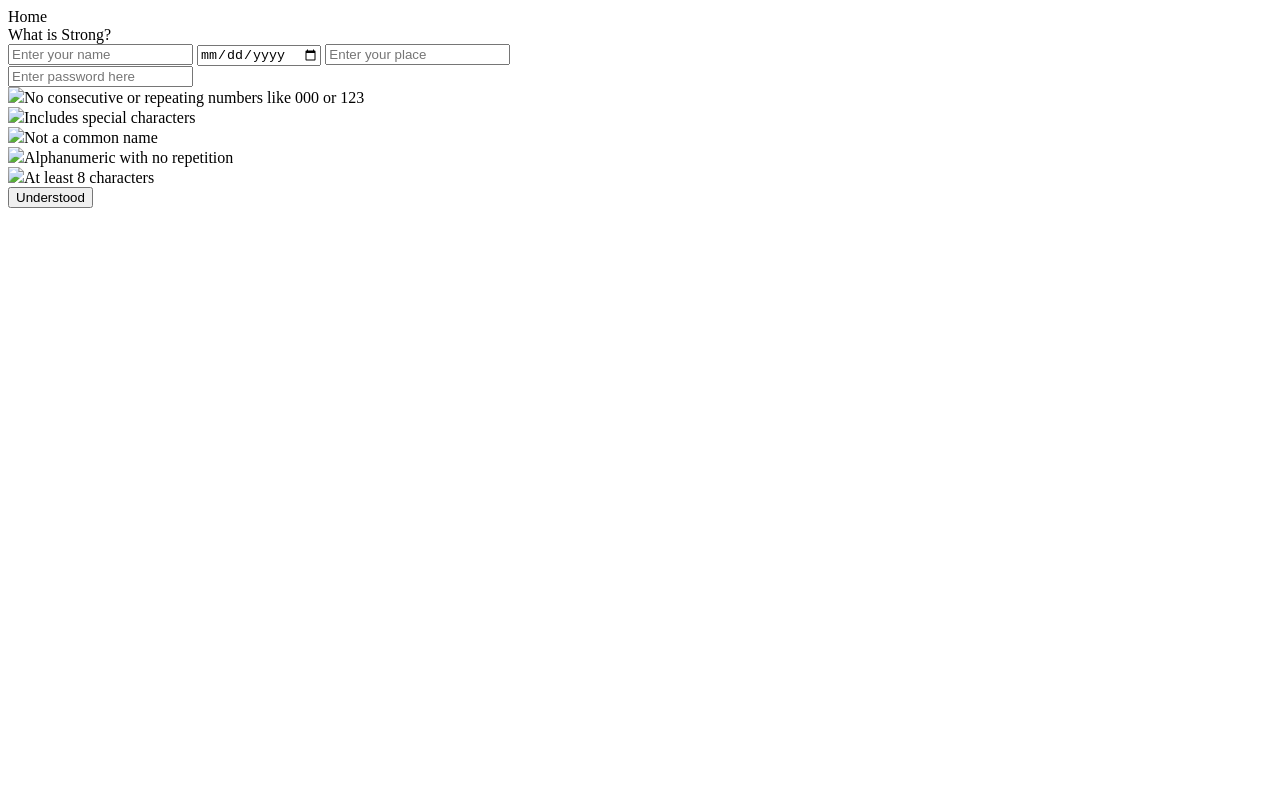
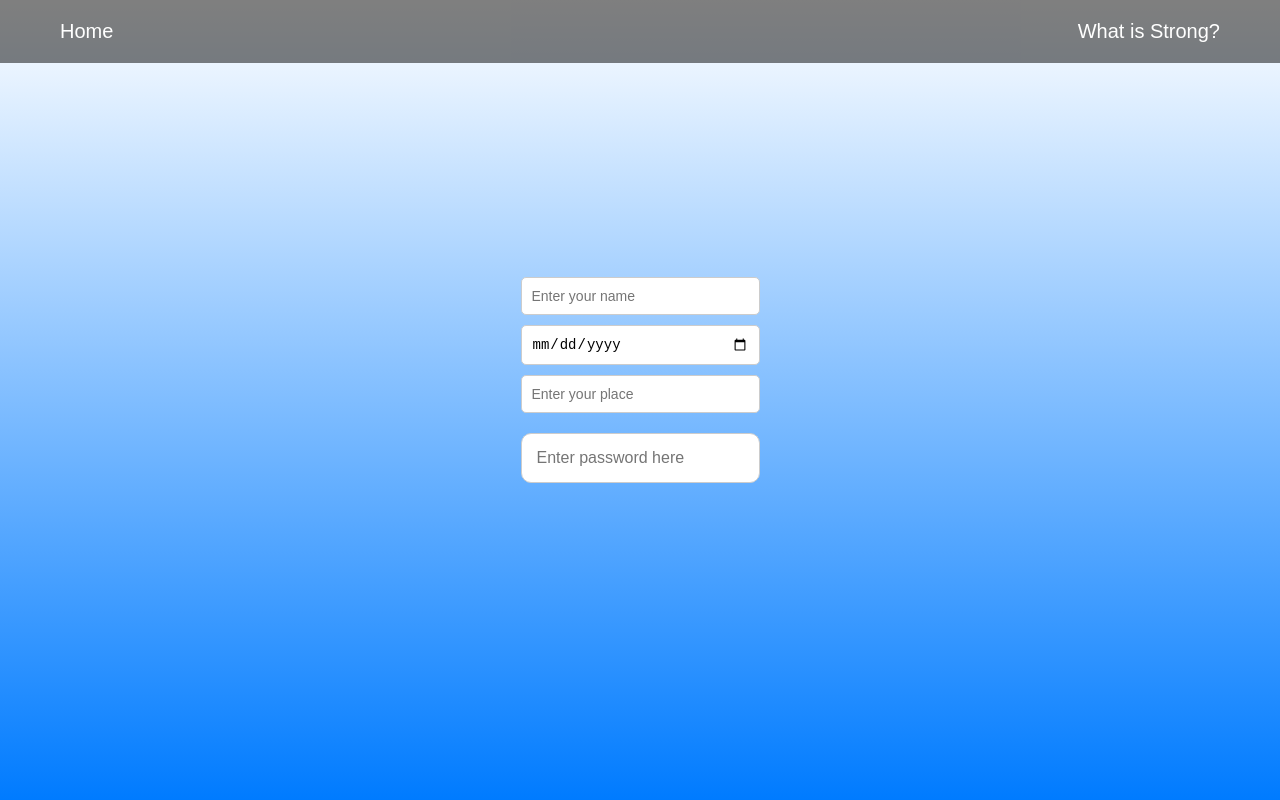
Before and after one commit to akashkr-mishra/StrengthenPassword, a plain HTML site: page index.html in a window 1280 px wide. Drawn offline with Linux system fonts and the light colour scheme; the site is published under a folder, as on GitHub Pages, so addresses that start at the root find nothing.

Commit message:
Update index.html

```diff
--- a/index.html
+++ b/index.html
@@ -4,7 +4,7 @@
     <meta charset="UTF-8">
     <meta name="viewport" content="width=device-width, initial-scale=1.0">
     <title>Password Strength Checker</title>
-    <link rel="stylesheet" href="/assets/styles/style.css">
+    <link rel="stylesheet" href="./assets/styles/style.css">
 </head>
 <body>
     <div class="navbar">
@@ -23,15 +23,15 @@
     </div>
     <div class="clouds">
         <div id="parameters" class="parameters-section">
-            <div class="cloud"><img src="/assets/img/cloud.png" class="cloud-icon"><span class="cloud-text">No consecutive or repeating numbers like 000 or 123</span></div>
-            <div class="cloud"><img src="/assets/img/cloud.png" class="cloud-icon"><span class="cloud-text">Includes special characters</span></div>
-            <div class="cloud"><img src="/assets/img/cloud.png" class="cloud-icon"><span class="cloud-text">Not a common name</span></div>
-            <div class="cloud"><img src="/assets/img/cloud.png" class="cloud-icon"><span class="cloud-text">Alphanumeric with no repetition</span></div>
-            <div class="cloud"><img src="/assets/img/cloud.png" class="cloud-icon"><span class="cloud-text">At least 8 characters</span></div>
+            <div class="cloud"><img src="./assets/img/cloud.png" class="cloud-icon"><span class="cloud-text">No consecutive or repeating numbers like 000 or 123</span></div>
+            <div class="cloud"><img src="./assets/img/cloud.png" class="cloud-icon"><span class="cloud-text">Includes special characters</span></div>
+            <div class="cloud"><img src="./assets/img/cloud.png" class="cloud-icon"><span class="cloud-text">Not a common name</span></div>
+            <div class="cloud"><img src="./assets/img/cloud.png" class="cloud-icon"><span class="cloud-text">Alphanumeric with no repetition</span></div>
+            <div class="cloud"><img src="./assets/img/cloud.png" class="cloud-icon"><span class="cloud-text">At least 8 characters</span></div>
         </div>
     </div>
     <button id="understood" class="understood" onclick="understood()">Understood</button>
 
-    <script src="/assets/js/script.js"></script>
+    <script src="./assets/js/script.js"></script>
 </body>
 </html>
```
